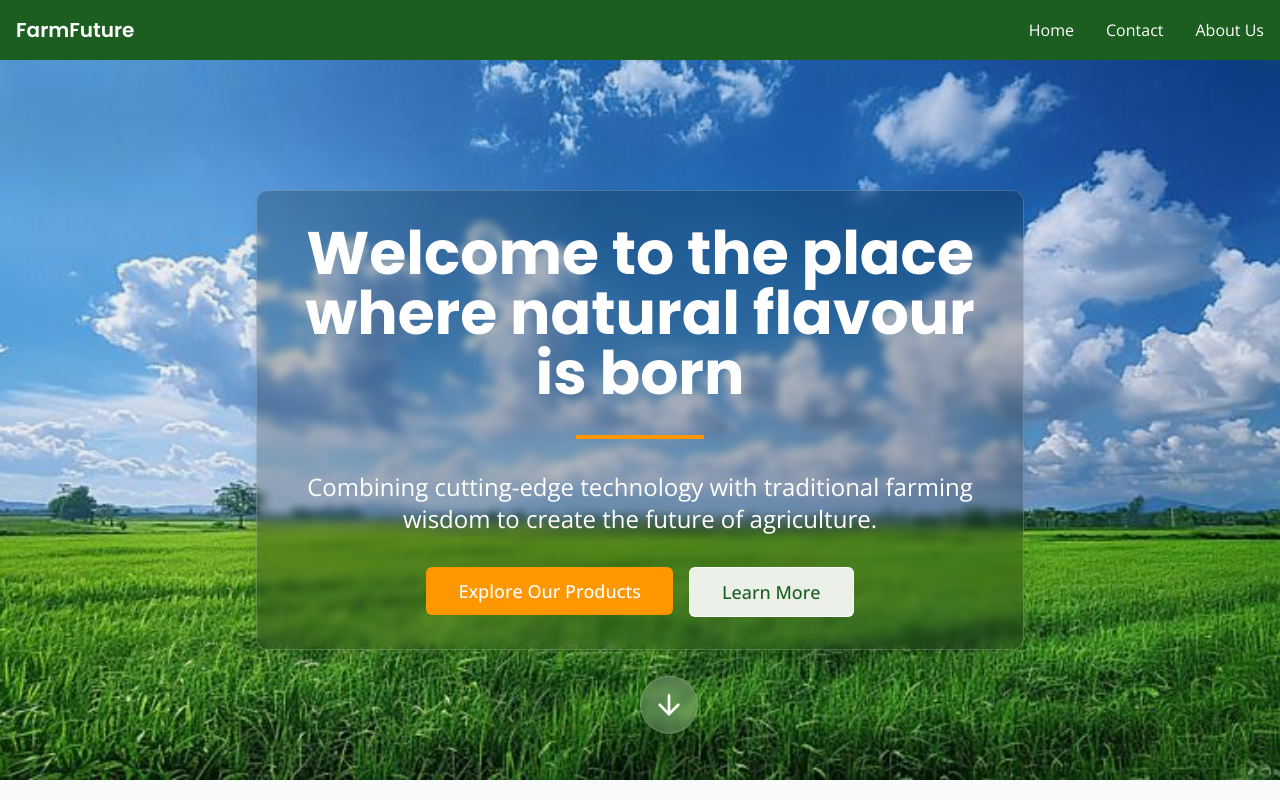
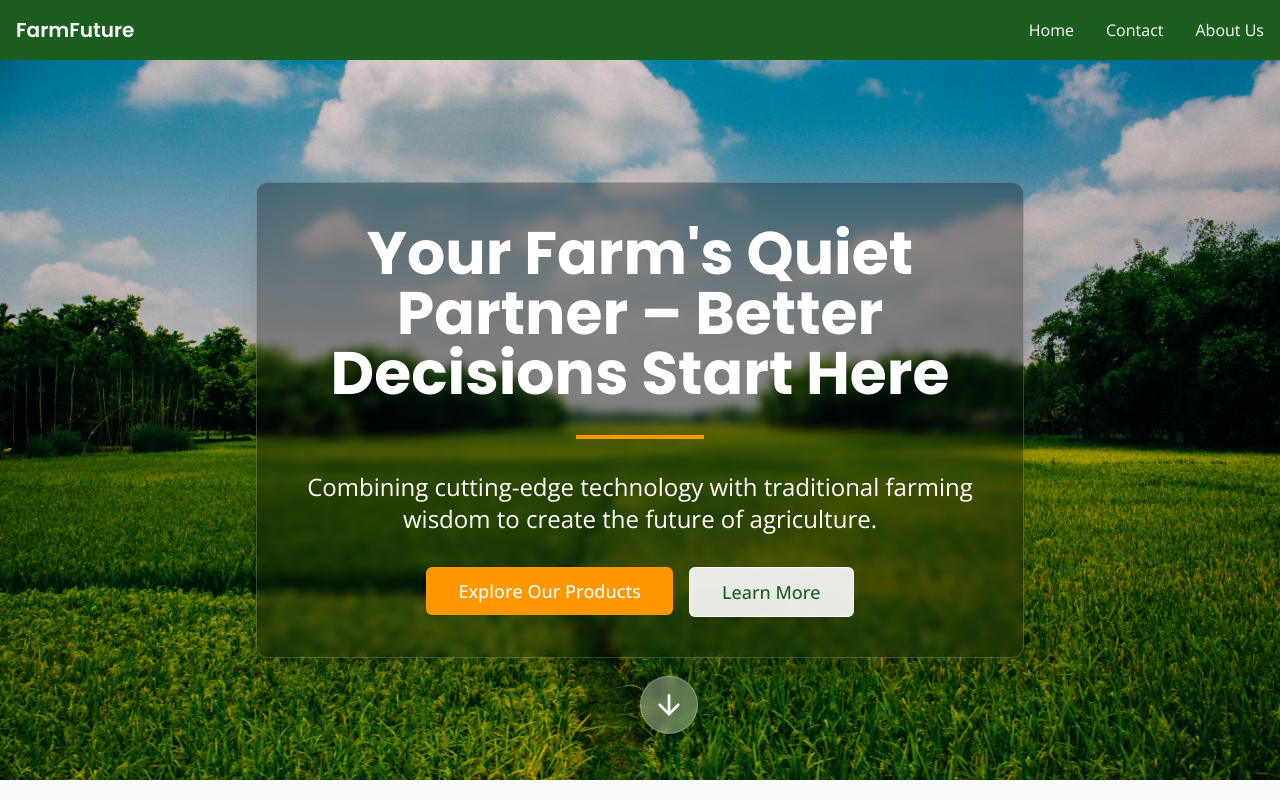
Before and after one commit to Kira182005/farmfuture-agriverse-connect, a React (Vite) app: page / in a window 1280 px wide. Shown: the top 800 px of the page. Built offline with nearby package versions, Linux system fonts and the light colour scheme.

Commit message:
Replace landing page background and text
Replaced the background image in the Hero component with a new image and updated the heading text.

```diff
--- a/src/components/Hero.tsx
+++ b/src/components/Hero.tsx
@@ -17,7 +17,7 @@ const Hero = () => {
       <div
         className="absolute inset-0 bg-cover bg-center bg-no-repeat z-0"
         style={{
-          backgroundImage: 'url("/lovable-uploads/d8e98d48-5125-42e7-8b1b-d55133770abf.png")',
+          backgroundImage: 'url("/lovable-uploads/aa902b68-aac4-4200-b8d6-c94c15f42c38.png")',
           backgroundPosition: 'center',
           filter: 'brightness(0.95)'
         }}
@@ -25,9 +25,9 @@ const Hero = () => {
 
       {/* Content */}
       <div className="container mx-auto px-4 relative z-20 text-center">
-        <div className="max-w-3xl mx-auto backdrop-blur-sm bg-black/20 p-8 rounded-xl border border-white/20 shadow-xl">
+        <div className="max-w-3xl mx-auto backdrop-blur-sm bg-black/30 p-10 rounded-xl border border-white/20 shadow-2xl">
           <h1 className="text-4xl md:text-5xl lg:text-6xl font-bold text-white mb-6 font-poppins animate-fade-in">
-            Welcome to the place where natural flavour is born
+            Your Farm's Quiet Partner – Better Decisions Start Here
           </h1>
           <div className="w-32 h-1 bg-farm-orange mx-auto my-8"></div>
           <p className="text-xl md:text-2xl text-white mb-8">
@@ -53,7 +53,7 @@ const Hero = () => {
 
       {/* Scroll indicator with glassmorphism effect */}
       <div
-        className="absolute bottom-8 left-1/2 transform -translate-x-1/2 z-20 animate-bounce cursor-pointer bg-white/20 backdrop-blur-sm p-3 rounded-full border border-white/20 shadow-lg"
+        className="absolute bottom-8 left-1/2 transform -translate-x-1/2 z-20 animate-bounce cursor-pointer bg-white/30 backdrop-blur-sm p-3 rounded-full border border-white/30 shadow-lg"
         onClick={scrollToFeatures}
       >
         <ArrowDown className="text-white h-8 w-8" />
```
Also changed, not shown: public/lovable-uploads/aa902b68-aac4-4200-b8d6-c94c15f42c38.png (added).
